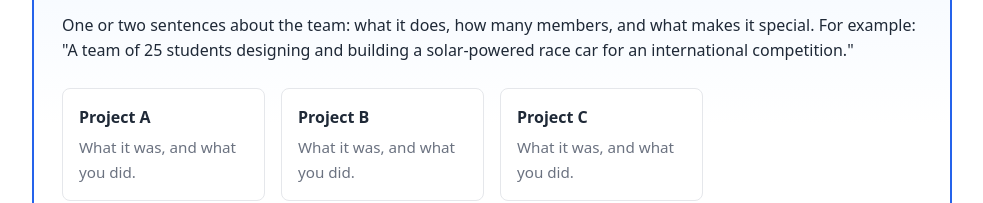
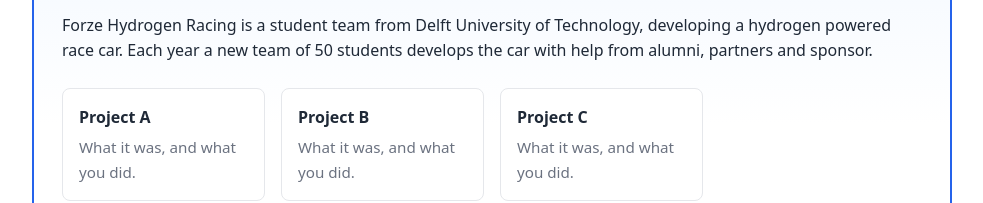
Before and after one commit to quin10-123/quin10-123.github.io, a plain HTML site: page index.html in a window 1280 px wide. Shown: the part 607-810 px from the top of the page, without its empty margins (148-1131 px from the left). Drawn offline with Linux system fonts and the light colour scheme.

Commit message:
Update index.html

```diff
--- a/index.html
+++ b/index.html
@@ -54,7 +54,7 @@
     <!-- Optional team logo: <img class="team-logo" src="images/team-logo.png" alt="TEAM NAME logo"> -->
   </div>
 
-  <p>One or two sentences about the team: what it does, how many members, and what makes it special. For example: "A team of 25 students designing and building a solar-powered race car for an international competition."</p>
+  <p>Forze Hydrogen Racing is a student team from Delft University of Technology, developing a hydrogen powered race car. Each year a new team of 50 students develops the car with help from alumni, partners and sponsor. </p>
 
   <div class="sub-projects">
     <div class="sub-project">
```
